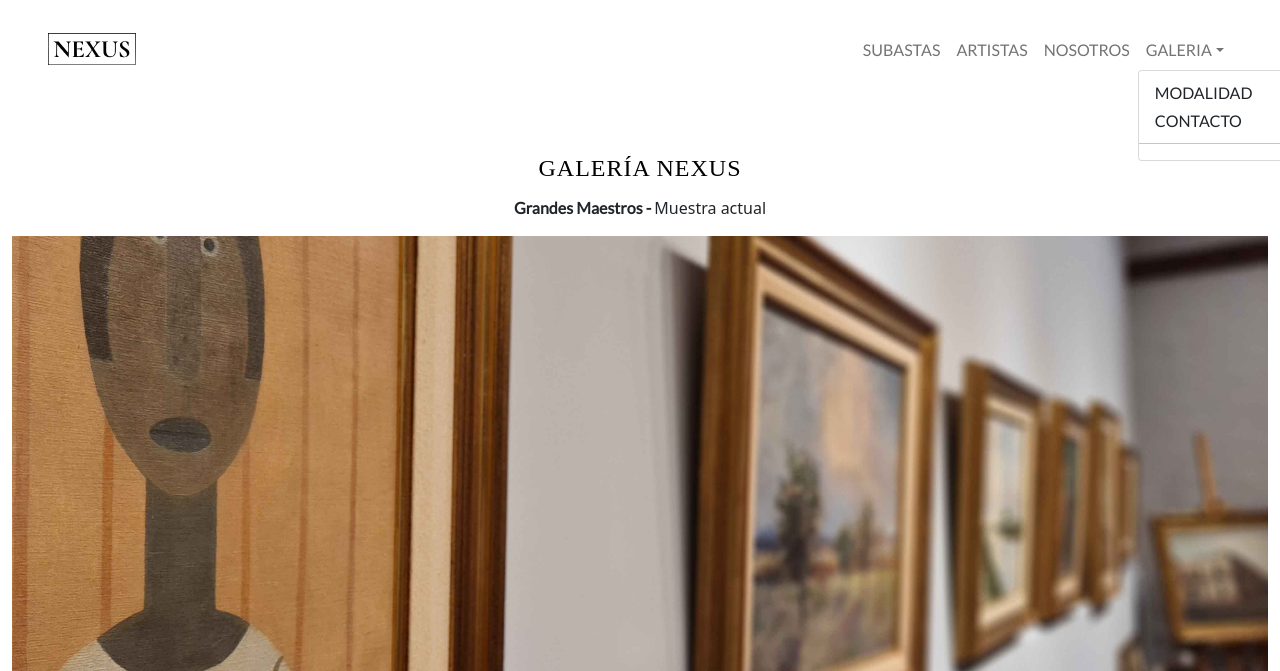
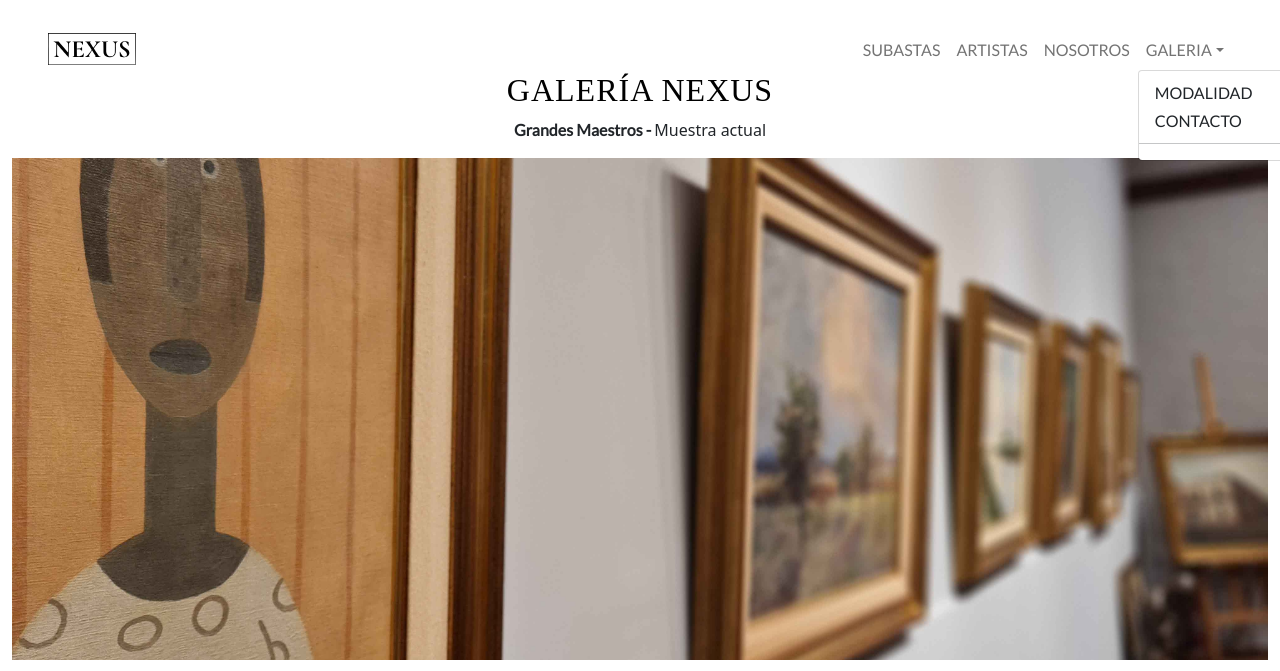
Before and after one commit to melicasasco/nexus, a website: page index.html in a window 1280 px wide. Both pictures are taken after a click on the button "GALERIA". Shown: the top 671 px of the page. Drawn offline with nearby package versions, Linux system fonts and the light colour scheme.

Commit message:
index correciones

```diff
--- a/index.html
+++ b/index.html
@@ -60,28 +60,28 @@
     <div class="container-fluid">
 		<div class="row">
 			<div col-12 col-md-8>
-				<h1 class="text-center showright CormorantTitle">GALERÍA NEXUS</h1>
+				<h1 class="text-center showright Cormorant_Title">GALERÍA NEXUS</h1>
 				<p class="text-center pt-2 showright2">
 				<strong class="Lato">Grandes Maestros - </strong>Muestra actual
 				</p>
 			</div>
 		</div>
     </div>
-	<div class="container-fluid d-flex justify-content-center mt-0">
+	<div class="container-fluid d-flex justify-content-center mt-0" >
 		<div id="carouselExampleSlidesOnly" class="carousel slide" data-bs-ride="carousel" data-bs-interval="2500">
 			<div class="carousel-inner">
 				<div class="carousel-item active">
-				  <img src="assets/img/fotogaleria.jpg" class="d-block w-100 item" alt="Gale">
+				  <img src="assets/img/fotogaleria.jpg" class="d-block w-100 item img-fluid" alt="Gale" height="500px">
 				 <div class="absolute-div">
                    </div>
 				</div>
 				<div class="carousel-item">
-				  <img src="assets/img/slide.jpg" class="d-block w-100 item" alt="Carlos Alonso,">
+				  <img src="assets/img/slide.jpg" class="d-block w-100 item img-fluid" alt="Carlos Alonso" height="500px">
 				  <div class="absolute-div">
                  </div>
 				</div>
 				<div class="carousel-item">
-				  <img src="assets/img/alonsonm.jpg" class="d-block w-100 item" alt="Alonso Naturaleza Muerta">
+				  <img src="assets/img/alonsonm.jpg" class="d-block w-100 item img-fluid" alt="Alonso Naturaleza Muerta" height="500">
 				  <div class="absolute-div">
                    </div>
 				</div>
--- a/scss/styles.scss
+++ b/scss/styles.scss
@@ -5,6 +5,10 @@
 $color: rgba(0, 0, 0, 0.5),
 		rgba(0, 0, 0, 0.5);
 $colorCaja: rgba(135, 132, 141, 0.5);
+
+header {
+    height: 70px;
+}
 
 .centerImage {
 	display: flex;
@@ -48,13 +52,14 @@ $colorCaja: rgba(135, 132, 141, 0.5);
 	margin: 10px;
 	color: #707070;
 	font-weight: 100;
-	@include fonts ('Cormorant', serif, 1.5rem);
+	@include fonts ('Cormorant', serif, 1rem);
 	line-height: 20px;
 	letter-spacing: 1px;
 	text-transform: none;
-	&Title {
+	&_Title {
 		@extend .Cormorant;
 		color: black;
+		font-size: 2rem;
 	}
 }
 
@@ -100,7 +105,7 @@ $colorCaja: rgba(135, 132, 141, 0.5);
     &-item {
 	    overflow: hidden;
 		position:relative;
-	    height:32em;
+
     }
     &-caption {
     	background: rgba(101, 97, 97, 0.5);
```
Also changed, not shown: css/styles.css.
